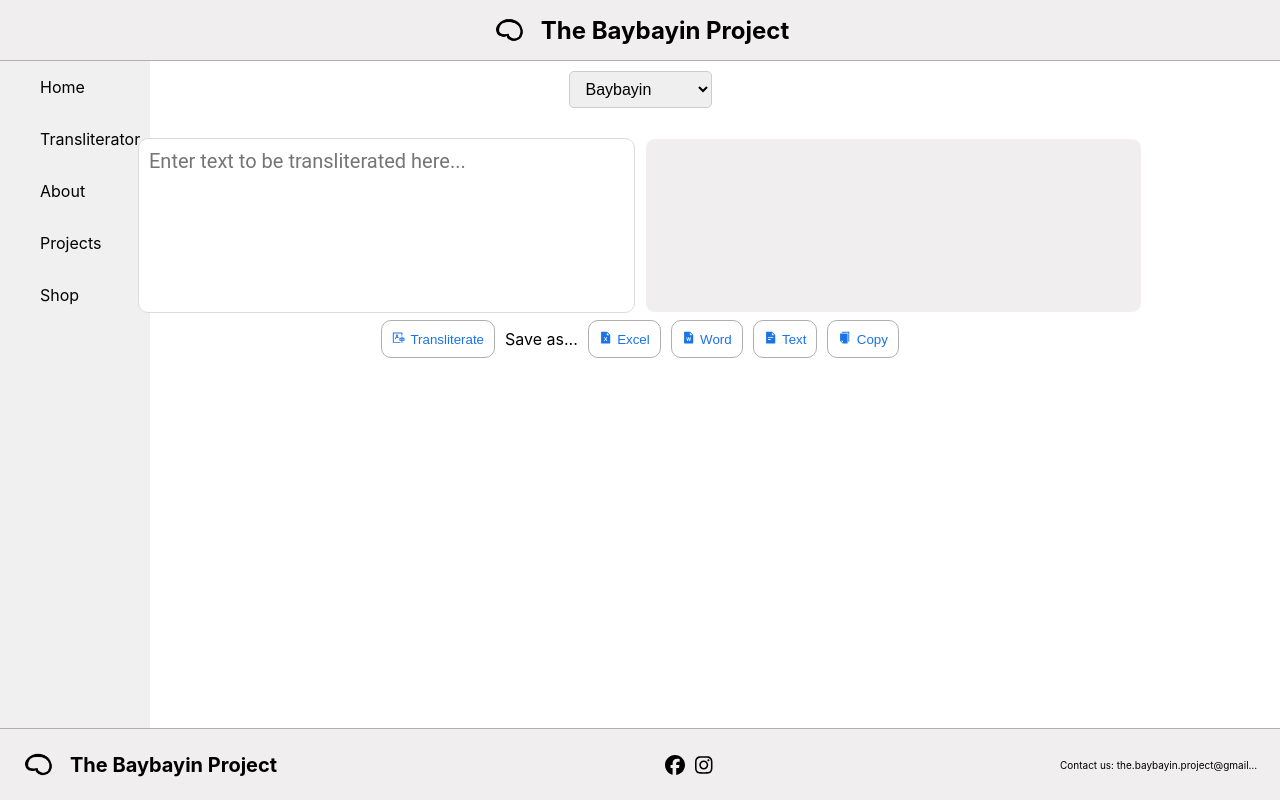
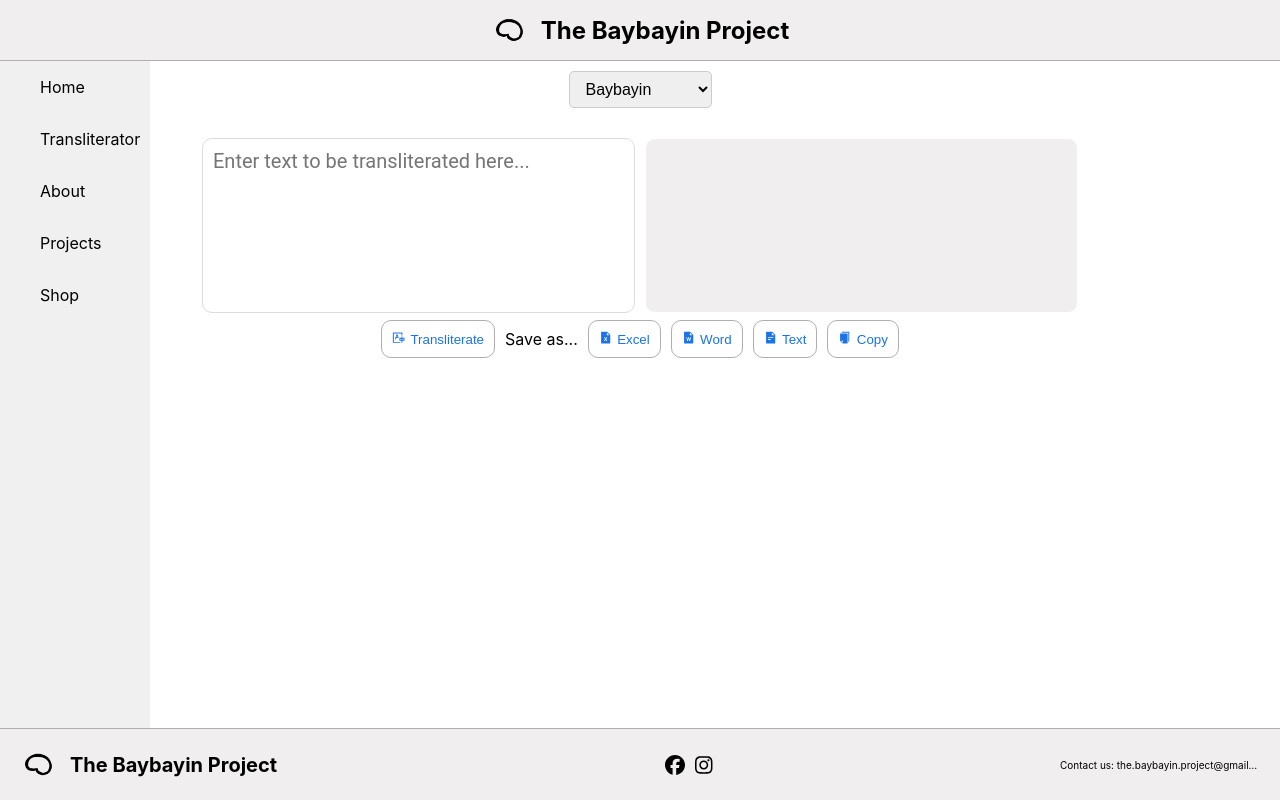
Before and after one commit to cmckinney-59/the-baybayin-project, a React (Vite) app: page /transliterator in a window 1280 px wide. Built offline with nearby package versions, Linux system fonts and the light colour scheme.

Commit message:
updated main width

```diff
--- a/src/index.css
+++ b/src/index.css
@@ -21,8 +21,8 @@ select {
 main {
   display: flex;
   flex-direction: column;
-  width: 80%;
-  height: 80%;
+  width: 70%;
+  height: 100%;
   margin: 0 auto;
 }
 
```
